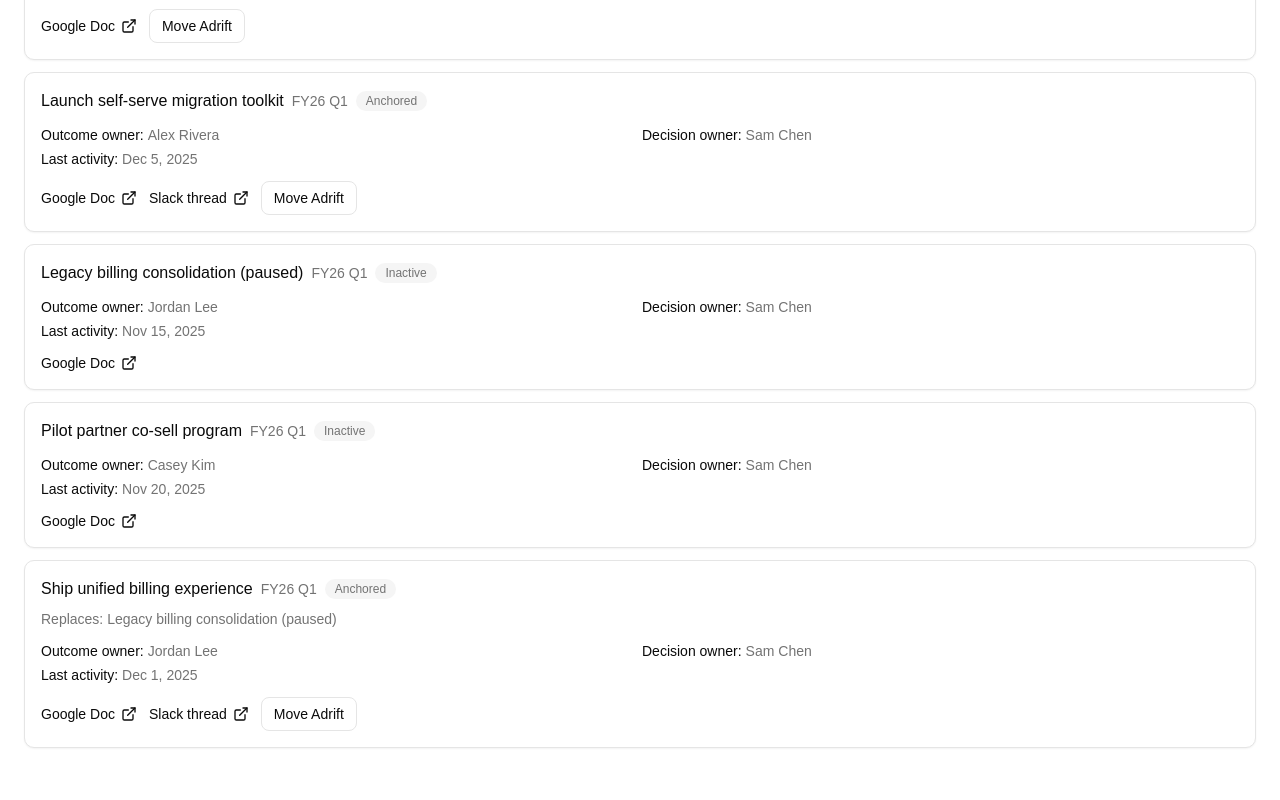
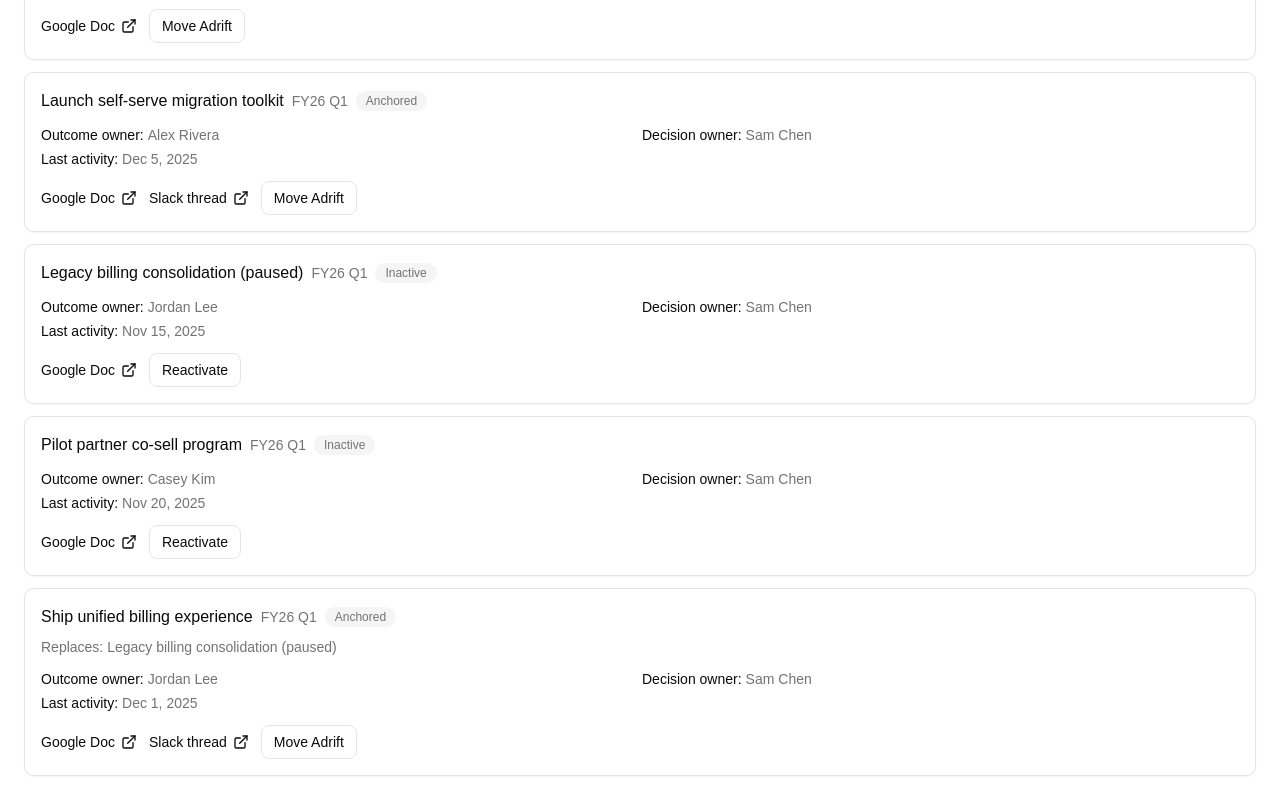
Before and after one commit to erikdohnberg/helm, a Next.js app: page /outcomes in a window 1280 px wide. Shown: the part 837-1637 px from the top of the page. Before the commit the page ends 1609 px from the top, so only its background shows below. Built offline with nearby package versions, Linux system fonts and the light colour scheme.

Commit message:
Add reactivation functionality to OutcomeCard and OutcomesPage. Introduce a button to reactivate inactive outcomes and manage their status updates accordingly.

```diff
--- a/app/(app)/outcomes/page.tsx
+++ b/app/(app)/outcomes/page.tsx
@@ -37,10 +37,12 @@ function OutcomeCard({
   outcome,
   quarterLabel,
   onMoveAdrift,
+  onReactivate,
 }: {
   outcome: Outcome;
   quarterLabel: string;
   onMoveAdrift: (outcomeId: string, outcomeTitle: string) => void;
+  onReactivate: (outcomeId: string) => void;
 }) {
   const replacedOutcome =
     outcome.entryMode === "Replace" && outcome.replacedOutcomeId
@@ -49,6 +51,7 @@ function OutcomeCard({
   const showAdditiveFocusWarning =
     outcome.entryMode === "Additive" && outcome.focusWarning;
   const canMoveAdrift = outcome.status !== "Inactive";
+  const canReactivate = outcome.status === "Inactive";
 
   return (
     <li className="rounded-lg border border-border bg-card p-4 text-card-foreground shadow-sm">
@@ -122,6 +125,15 @@ function OutcomeCard({
             Move Adrift
           </button>
         )}
+        {canReactivate && (
+          <button
+            type="button"
+            onClick={() => onReactivate(outcome.id)}
+            className="inline-flex items-center rounded-md border border-input bg-background px-3 py-1.5 text-sm font-medium text-foreground hover:bg-muted"
+          >
+            Reactivate
+          </button>
+        )}
       </div>
     </li>
   );
@@ -131,6 +143,9 @@ export default function OutcomesPage() {
   const [adriftRationaleByOutcomeId, setAdriftRationaleByOutcomeId] = useState<
     Record<string, string>
   >({});
+  const [reactivatedOutcomeIds, setReactivatedOutcomeIds] = useState<Set<string>>(
+    new Set()
+  );
   const [moveAdriftModal, setMoveAdriftModal] = useState<{
     outcomeId: string;
     outcomeTitle: string;
@@ -157,14 +172,26 @@ export default function OutcomesPage() {
       ...prev,
       [moveAdriftModal.outcomeId]: rationaleDraft.trim(),
     }));
+    setReactivatedOutcomeIds((prev) => {
+      const next = new Set(prev);
+      next.delete(moveAdriftModal.outcomeId);
+      return next;
+    });
     closeMoveAdriftModal();
   }
 
   function getEffectiveOutcome(outcome: Outcome): Outcome {
+    if (reactivatedOutcomeIds.has(outcome.id)) {
+      return { ...outcome, status: "AwaitingAlignment" };
+    }
     if (outcome.id in adriftRationaleByOutcomeId) {
       return { ...outcome, status: "Inactive" };
     }
     return outcome;
+  }
+
+  function handleReactivate(outcomeId: string) {
+    setReactivatedOutcomeIds((prev) => new Set(prev).add(outcomeId));
   }
 
   return (
@@ -183,6 +210,7 @@ export default function OutcomesPage() {
                   outcome={outcome}
                   quarterLabel={quarter.label}
                   onMoveAdrift={openMoveAdriftModal}
+                  onReactivate={handleReactivate}
                 />
               ))}
             </ul>
```
